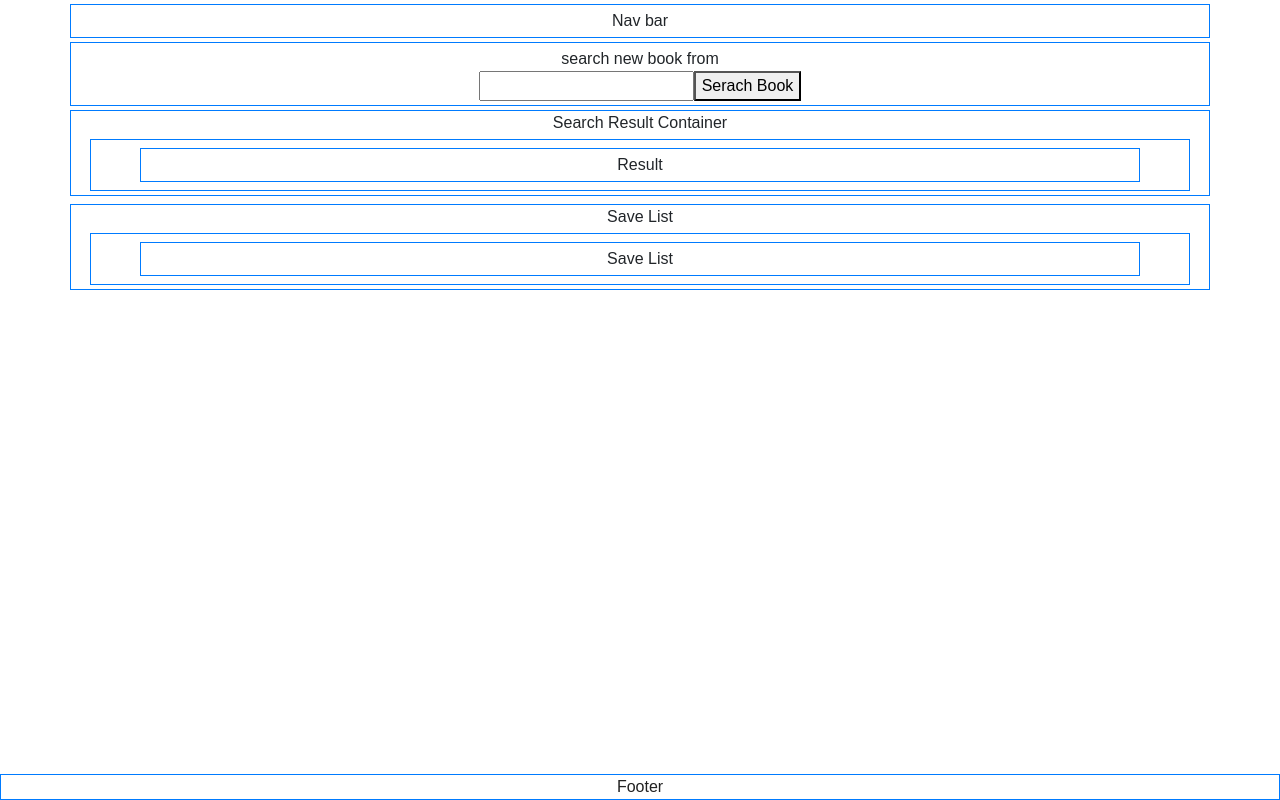
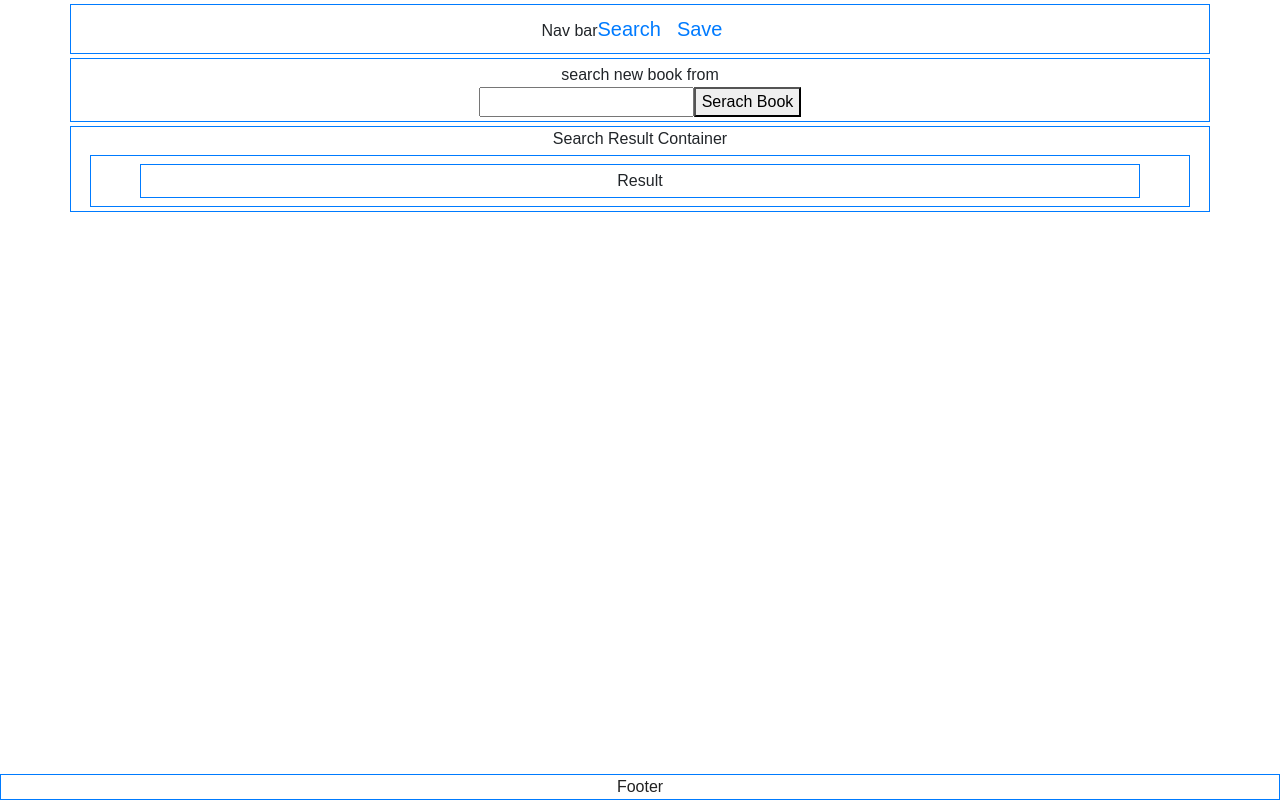
Before and after one commit to DanielYu0864/-DanielYu-HomeWork-21-Google-Books-React-Search, a React (Create React App) app in the folder client/: page / in a window 1280 px wide. Built offline with nearby package versions, Linux system fonts and the light colour scheme.

Commit message:
basic react router setup

```diff
--- a/client/src/App.js
+++ b/client/src/App.js
@@ -1,43 +1,27 @@
 import React, { Component } from "react";
+import { BrowserRouter as Router, Route, Switch } from 'react-router-dom';
 import "./App.css";
+import Footer from "./components/Footer";
 import Nav from "./components/Nav";
+import Save from "./pages/Save";
+import Search from "./pages/Search";
 
 function App() {
   return (
     <div className="App w-100 h-100">
-      <nav className=' container border border-primary m-1 p-1 mx-auto' style={{width: '100vw'}}>
-        Nav bar
-      </nav>
-      <div className=' container border border-primary m-1 p-1 mx-auto' style={{width: '100vw'}}>
-        <form>
-          <div>search new book from</div>
-          <input></input>
-          <button type='submit'>Serach Book</button>
-        </form>
-      </div>
-      <div id='searchResult' className='container border border-primary mx-auto' style={{width: '100vw'}}>
-        <div>
-          Search Result Container
-        </div>
-        <div className='row border border-primary m-1 p-1'>
-          <ul className='col-11 border border-primary m-1 p-1 mx-auto'>
-            Result
-          </ul>
-        </div>
-      </div>
-      <div id='saveList' className='container border border-primary mx-auto mt-2' style={{width: '100vw'}}>
-        <div>
-          Save List
-        </div>
-        <div className='row border border-primary m-1 p-1'>
-          <ul className='col-11 border border-primary m-1 p-1 mx-auto'>
-            Save List
-          </ul>
-        </div>
-      </div>
-      <footer className='footer border border-primary'>
-        Footer
-      </footer>
+      <Router>
+        <Nav/>
+        <Switch>
+          <Router exact path='/books/save'>
+            <Save/>
+          </Router>
+          <Router path='*'>
+            <Search/>
+          </Router>
+        </Switch>
+      </Router>
+
+      <Footer/>
     </div>
   );
 }
--- /dev/null
+++ b/client/src/components/Footer/index.js
@@ -0,0 +1,11 @@
+import React from 'react'
+
+function Footer() {
+  return (
+    <footer className='footer border border-primary'>
+      Footer
+    </footer>
+  )
+}
+
+export default Footer
--- a/client/src/components/Form/index.js
+++ b/client/src/components/Form/index.js
@@ -0,0 +1,15 @@
+import React from 'react'
+
+function From() {
+  return (
+    <div className=' container border border-primary m-1 p-1 mx-auto' style={{width: '100vw'}}>
+      <form>
+        <div>search new book from</div>
+        <input></input>
+        <button type='submit'>Serach Book</button>
+      </form>
+    </div>
+  )
+}
+
+export default From;
--- a/client/src/components/Nav/index.js
+++ b/client/src/components/Nav/index.js
@@ -4,6 +4,12 @@ function Nav() {
   return (
       <nav className=' container border border-primary m-1 p-1 mx-auto' style={{width: '100vw'}}>
         Nav bar
+        <a className="navbar-brand" href="/books/search">
+          Search
+        </a>
+        <a className="navbar-brand" href="/books/save">
+          Save
+        </a>
       </nav>
   )
 }
--- /dev/null
+++ b/client/src/pages/Save/index.js
@@ -0,0 +1,18 @@
+import React from 'react'
+
+function Save() {
+  return (
+  <div id='saveList' className='container border border-primary mx-auto mt-2' style={{width: '100vw'}}>
+    <div>
+      Save List
+    </div>
+    <div className='row border border-primary m-1 p-1'>
+      <ul className='col-11 border border-primary m-1 p-1 mx-auto'>
+        Save List
+      </ul>
+    </div>
+  </div>
+  )
+}
+
+export default Save
--- /dev/null
+++ b/client/src/pages/Search/index.js
@@ -0,0 +1,22 @@
+import React from 'react'
+import From from '../../components/Form';
+
+function Search() {
+  return (
+    <div>
+      <From/>
+      <div id='searchResult' className='container border border-primary mx-auto' style={{width: '100vw'}}>
+        <div>
+          Search Result Container
+        </div>
+        <div className='row border border-primary m-1 p-1'>
+          <ul className='col-11 border border-primary m-1 p-1 mx-auto'>
+            Result
+          </ul>
+        </div>
+      </div>
+    </div>
+  )
+}
+
+export default Search;
```
